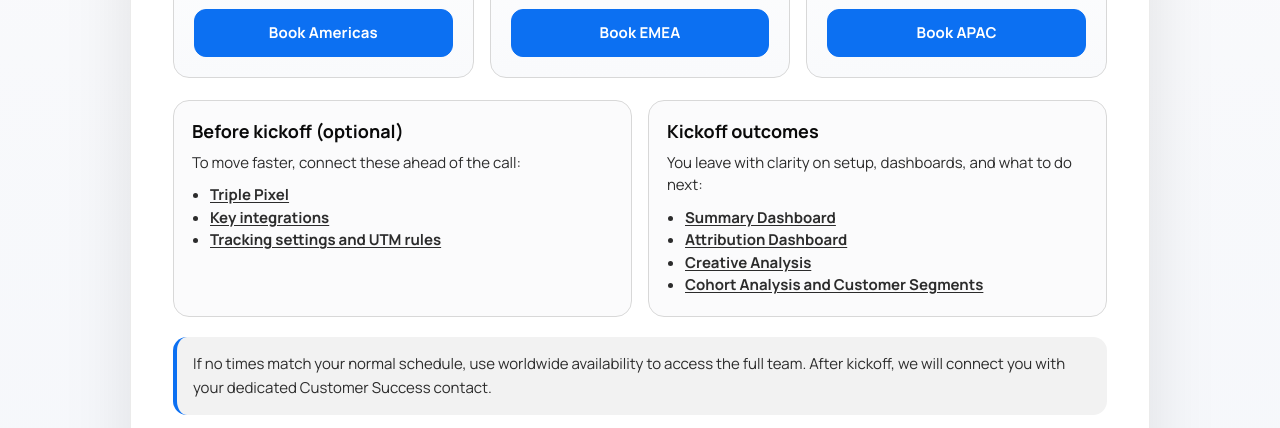
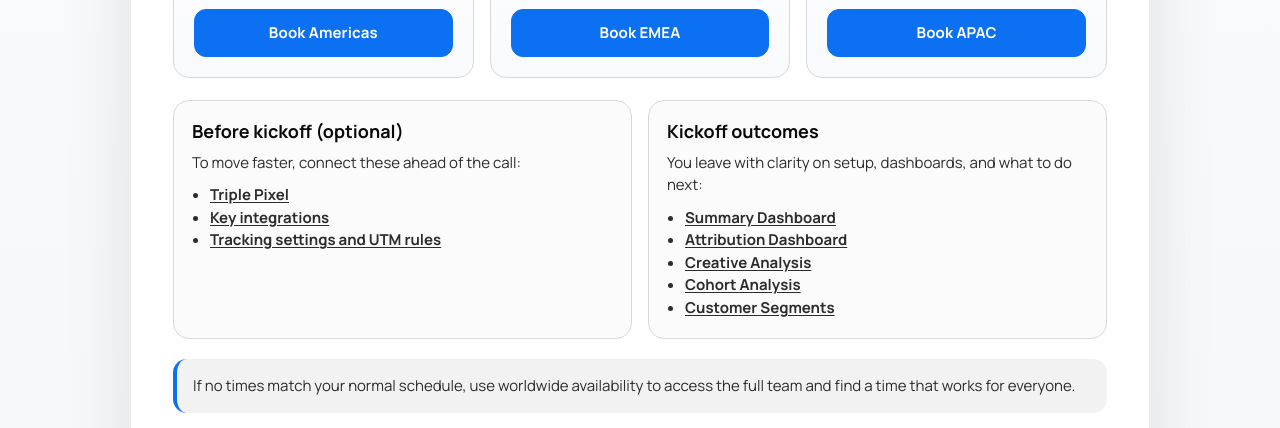
Before and after one commit to tim-k-hughes/impkickoff.tkh.dev, a plain HTML site: page index.html in a window 1280 px wide. Shown: the part 524-952 px from the top of the page. Drawn offline with Linux system fonts and the light colour scheme.

Commit message:
Update availability text and bullets

```diff
--- a/booking-page-links.js
+++ b/booking-page-links.js
@@ -1,26 +1,56 @@
 window.BOOKING_PAGE_LINKS = {
-  // Region booking buttons (Americas / EMEA / APAC cards)
-  regionBookingLinks: {
-    americas: "https://example.com/americas",
-    emea: "https://example.com/emea",
-    apac: "https://example.com/apac"
+  // Main booking buttons on each region card.
+  // `dataLinkKey` must match the `data-link` attribute in index.html.
+  bookingButtons: {
+    americasCard: {
+      label: "Book Americas",
+      dataLinkKey: "americas",
+      url: "https://example.com/americas"
+    },
+    emeaCard: {
+      label: "Book EMEA",
+      dataLinkKey: "emea",
+      url: "https://example.com/emea"
+    },
+    apacCard: {
+      label: "Book APAC",
+      dataLinkKey: "apac",
+      url: "https://example.com/apac"
+    }
   },
-  // "Need full team coverage?" link below the cards
-  globalBookingLinks: {
-    worldwide: "https://example.com/worldwide"
+
+  // Secondary coverage link under "Need full team coverage?"
+  // `dataLinkKey` must match the `data-link` attribute in index.html.
+  additionalCoverageLink: {
+    worldwideAvailability: {
+      label: "View worldwide availability",
+      dataLinkKey: "worldwide",
+      url: "https://example.com/worldwide"
+    }
   },
-  // Links shown inside the two checklist/info cards
-  resourceChecklistLinks: {
-    beforeKickoff: [
-      { label: "Triple Pixel", href: "https://example.com/triple-pixel" },
-      { label: "Key integrations", href: "https://example.com/key-integrations" },
-      { label: "Tracking settings and UTM rules", href: "https://example.com/tracking-and-utm-rules" }
-    ],
-    kickoffOutcomes: [
-      { label: "Summary Dashboard", href: "https://example.com/summary-dashboard" },
-      { label: "Attribution Dashboard", href: "https://example.com/attribution-dashboard" },
-      { label: "Creative Analysis", href: "https://example.com/creative-analysis" },
-      { label: "Cohort Analysis and Customer Segments", href: "https://example.com/cohort-analysis-and-customer-segments" }
-    ]
+
+  // Bulleted checklist links in the two info cards.
+  // `sectionKey` must match `data-resource-list` in index.html.
+  checklistSections: {
+    beforeKickoff: {
+      title: "Before kickoff (optional)",
+      sectionKey: "beforeKickoff",
+      items: [
+        { label: "Triple Pixel", url: "https://example.com/triple-pixel" },
+        { label: "Key integrations", url: "https://example.com/key-integrations" },
+        { label: "Tracking settings and UTM rules", url: "https://example.com/tracking-and-utm-rules" }
+      ]
+    },
+    kickoffOutcomes: {
+      title: "Kickoff outcomes",
+      sectionKey: "kickoffOutcomes",
+      items: [
+        { label: "Summary Dashboard", url: "https://example.com/summary-dashboard" },
+        { label: "Attribution Dashboard", url: "https://example.com/attribution-dashboard" },
+        { label: "Creative Analysis", url: "https://example.com/creative-analysis" },
+        { label: "Cohort Analysis", url: "https://example.com/cohort-analysis" },
+        { label: "Customer Segments", url: "https://example.com/customer-segments" }
+      ]
+    }
   }
 };
--- a/index.html
+++ b/index.html
@@ -531,7 +531,7 @@
       </div>
 
       <div class="note">
-        If no times match your normal schedule, use worldwide availability to access the full team. After kickoff, we will connect you with your dedicated Customer Success contact.
+        If no times match your normal schedule, use worldwide availability to access the full team and find a time that works for everyone.
       </div>
 
       <div class="global">
@@ -547,11 +547,24 @@
   <script>
     (function () {
       var linkConfig = window.BOOKING_PAGE_LINKS || {};
-      var bookingLinks = Object.assign(
-        {},
-        linkConfig.regionBookingLinks || {},
-        linkConfig.globalBookingLinks || {}
-      );
+      var bookingLinks = {};
+
+      function addBookingLinksFromGroup(group) {
+        if (!group || typeof group !== "object") {
+          return;
+        }
+
+        Object.keys(group).forEach(function (entryKey) {
+          var entry = group[entryKey];
+          if (!entry || !entry.dataLinkKey || !entry.url) {
+            return;
+          }
+          bookingLinks[entry.dataLinkKey] = entry.url;
+        });
+      }
+
+      addBookingLinksFromGroup(linkConfig.bookingButtons);
+      addBookingLinksFromGroup(linkConfig.additionalCoverageLink);
 
       document.querySelectorAll("[data-link]").forEach(function (el) {
         var key = el.getAttribute("data-link");
@@ -560,11 +573,15 @@
         }
       });
 
-      var resourceLinks = linkConfig.resourceChecklistLinks || {};
+      var checklistSections = linkConfig.checklistSections || {};
       document.querySelectorAll("[data-resource-list]").forEach(function (listEl) {
         var section = listEl.getAttribute("data-resource-list");
-        var items = resourceLinks[section];
-        if (!Array.isArray(items)) {
+        var sectionConfig = checklistSections[section];
+        var items = sectionConfig && Array.isArray(sectionConfig.items)
+          ? sectionConfig.items
+          : [];
+
+        if (!items.length) {
           return;
         }
 
@@ -578,9 +595,9 @@
           var li = document.createElement("li");
           var strong = document.createElement("strong");
 
-          if (item.href) {
+          if (item.url) {
             var anchor = document.createElement("a");
-            anchor.href = item.href;
+            anchor.href = item.url;
             anchor.textContent = item.label;
             strong.appendChild(anchor);
           } else {
```
Also changed, not shown: 1 other file.
